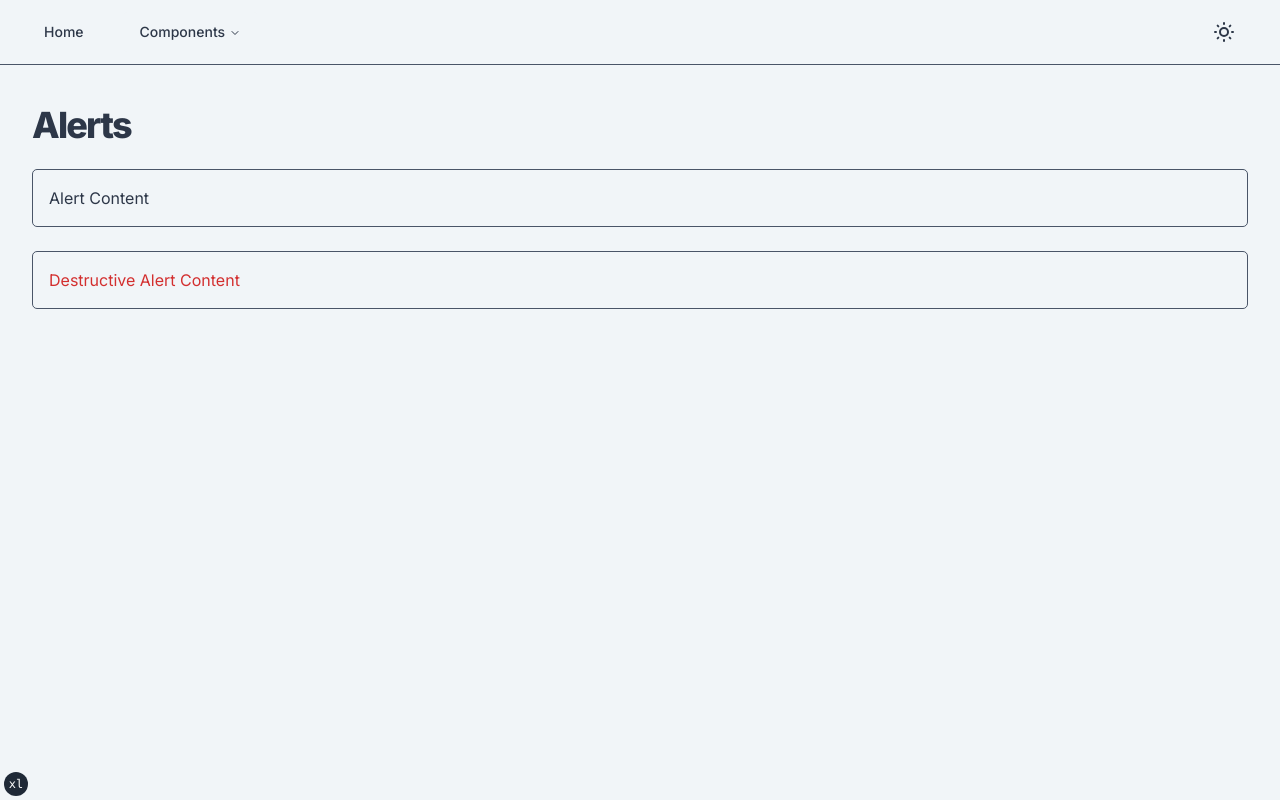
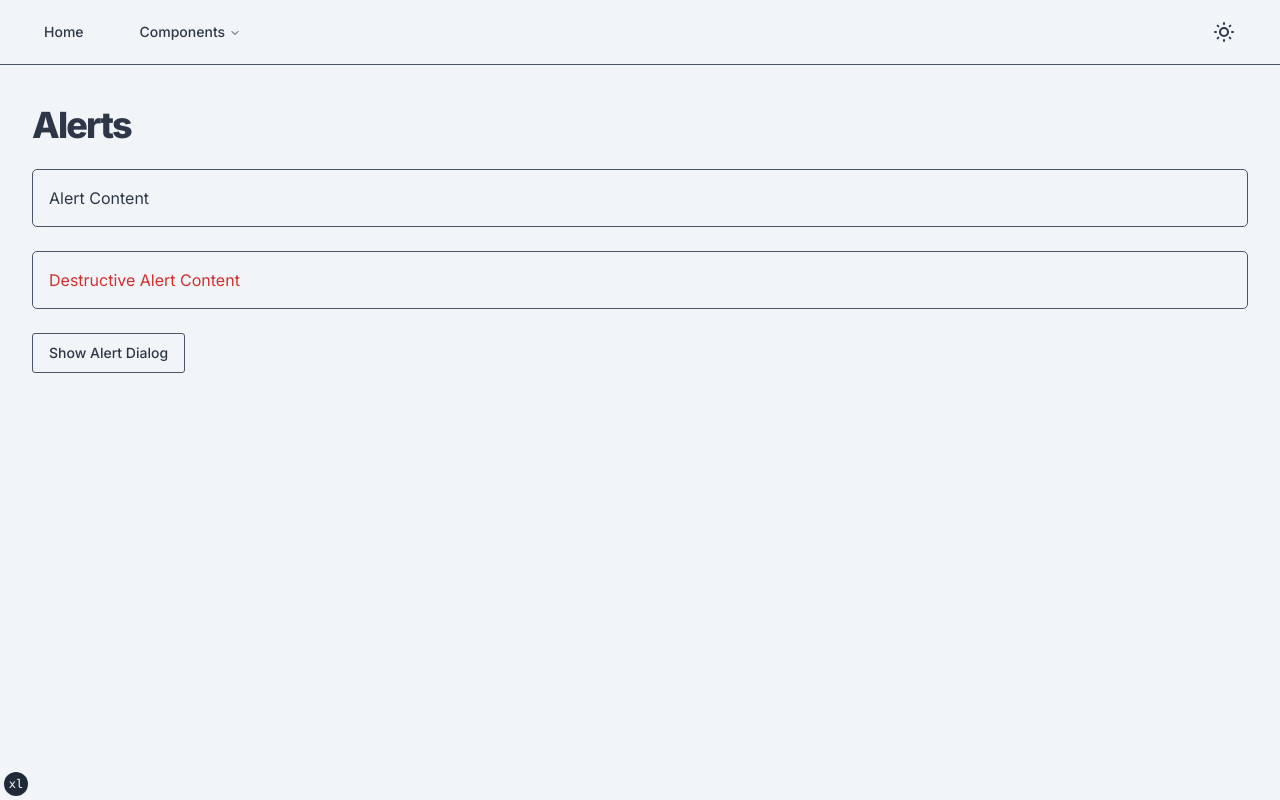
Before and after one commit to rpalermodrums/ryan-uilib, a Next.js app: page /alerts in a window 1280 px wide. Built offline with nearby package versions, Linux system fonts and the light colour scheme.

Commit message:
add alert dialog component

```diff
--- a/app/alerts/page.tsx
+++ b/app/alerts/page.tsx
@@ -1,4 +1,16 @@
 import { Alert } from "@/components/ui/alert"
+import {
+  AlertDialog,
+  AlertDialogAction,
+  AlertDialogCancel,
+  AlertDialogContent,
+  AlertDialogDescription,
+  AlertDialogFooter,
+  AlertDialogHeader,
+  AlertDialogTitle,
+  AlertDialogTrigger,
+} from "@/components/ui/alert-dialog"
+import { Button } from "@/components/ui/button"
 
 export default function IndexPage() {
   return (
@@ -24,6 +36,26 @@
           Destructive Alert Content
         </Alert>
       </div>
+      <div className="flex gap-4">
+        <AlertDialog>
+          <AlertDialogTrigger asChild>
+            <Button variant="outline">Show Alert Dialog</Button>
+          </AlertDialogTrigger>
+          <AlertDialogContent>
+            <AlertDialogHeader>
+              <AlertDialogTitle>Are you absolutely sure?</AlertDialogTitle>
+              <AlertDialogDescription>
+                This action cannot be undone. This will permanently delete your
+                account and remove your data from our servers.
+              </AlertDialogDescription>
+            </AlertDialogHeader>
+            <AlertDialogFooter>
+              <AlertDialogCancel>Cancel</AlertDialogCancel>
+              <AlertDialogAction>Continue</AlertDialogAction>
+            </AlertDialogFooter>
+          </AlertDialogContent>
+        </AlertDialog>
+      </div>
     </section>
   )
 }
```
